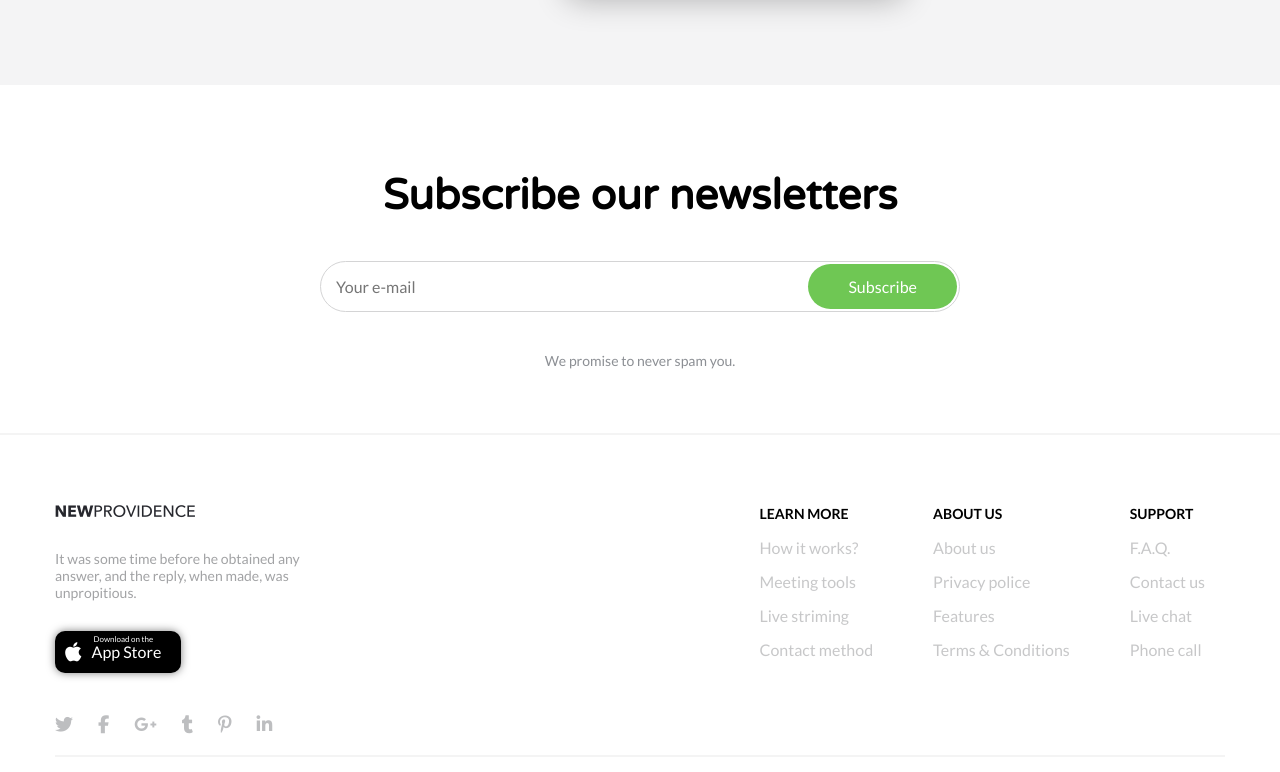
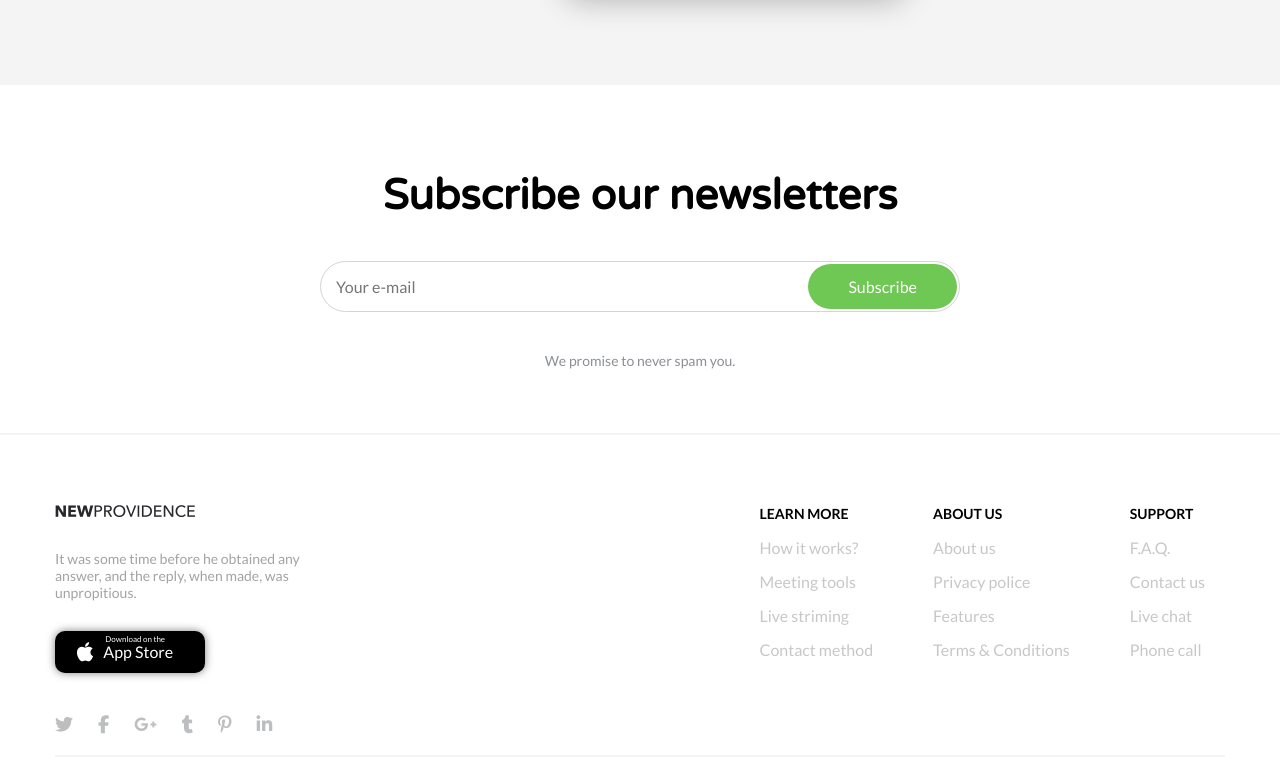
Before and after one commit to vor-obey/PresentationReactApp, a React (Create React App) app: page / in a window 1280 px wide. Shown: the part 6176-6948 px from the top of the page. Built offline with nearby package versions, Linux system fonts and the light colour scheme.

Commit message:
Completed application

```diff
--- a/src/components/Buttons/ButtonsAppStore/ButtonAppStore.sass
+++ b/src/components/Buttons/ButtonsAppStore/ButtonAppStore.sass
@@ -53,7 +53,7 @@ a
   padding: 10px 20px 10px 10px
   border-radius: 10px
   max-width: fit-content
-  min-width: fit-content
+  min-width: 120px
   position: relative
   margin: 10px 0 40px 0
   cursor: pointer
```
